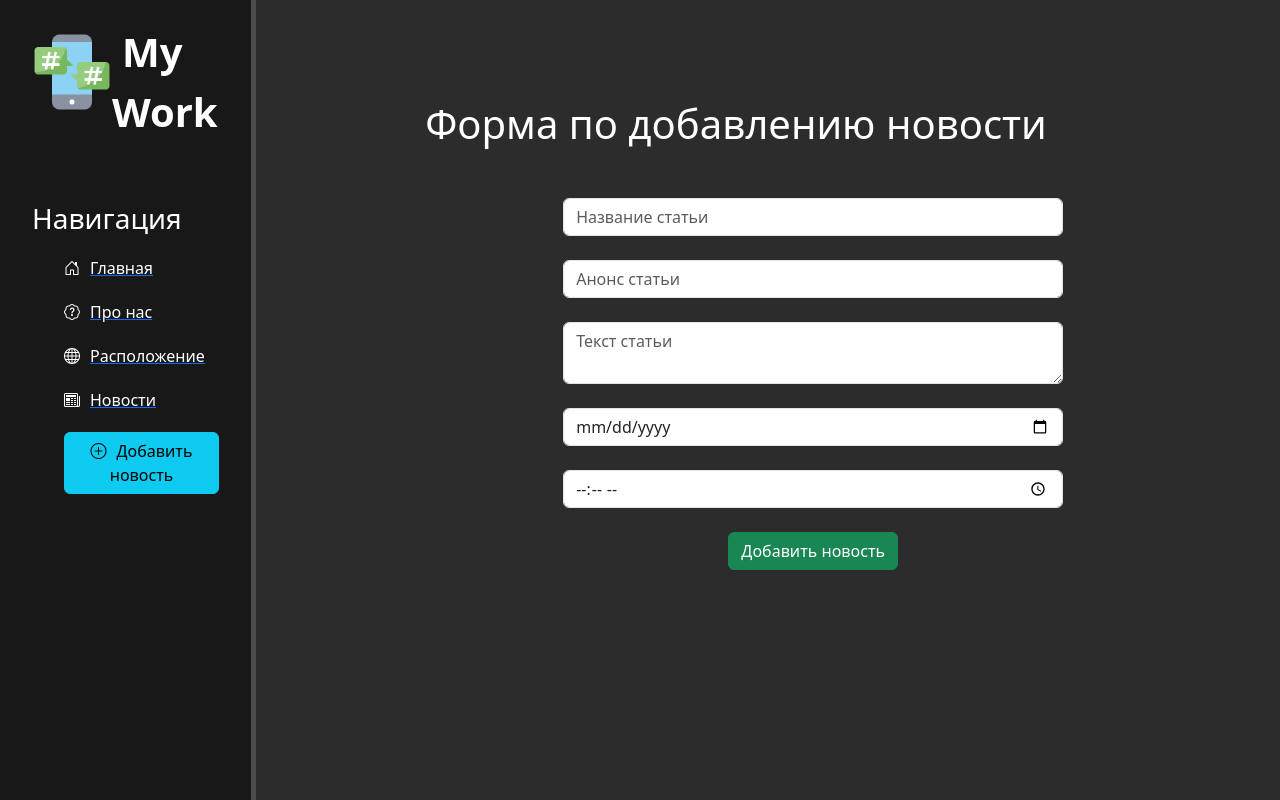
After one commit to AlexTer59/test_case, a Django app: page /news/create in a window 1280 px wide. The commit adds this page. Run offline with Django 4.2, Linux system fonts and the light colour scheme.

Commit message:
added create.html

```diff
--- a/test_case/main/static/main/css/main.css
+++ b/test_case/main/static/main/css/main.css
@@ -68,3 +68,10 @@ main .features p {max-width: 400px; margin: 20px auto}
     margin: 20px 34%;
     text-align: left;
 }
+
+form {
+    margin-left: 32%;
+    width: 500px;
+    margin-top: 50px;
+
+}
--- a/test_case/main/templates/main/layout.html
+++ b/test_case/main/templates/main/layout.html
@@ -25,6 +25,7 @@
             <a href="{% url 'about' %}"><li><i class="bi bi-patch-question"></i>Про нас</li></a>
             <a href="{% url 'location' %}"><li><i class="bi bi-globe"></i>Расположение</li></a>
             <a href="{% url 'news_home' %}"><li><i class="bi bi-newspaper"></i>Новости</li></a>
+            <a href="{% url 'create' %}"><li><button class="btn btn-info"><i class="bi bi-plus-circle"></i>Добавить новость</button></li></a>
         </ul>
     </aside>
     <main>
--- /dev/null
+++ b/test_case/news/templates/news/create.html
@@ -0,0 +1,18 @@
+{% extends 'main/layout.html' %}
+
+{% block title %}Форма по добавлению новости{% endblock %}
+
+{% block content %}
+    <div class="features">
+        <h1>Форма по добавлению новости</h1>
+        <form method="post">
+            {% csrf_token %}
+            <input type="text" placeholder="Название статьи" class="form-control"><br>
+            <input type="text" placeholder="Анонс статьи" class="form-control"><br>
+            <textarea class="form-control" placeholder="Текст статьи"></textarea><br>
+            <input type="date" class="form-control"><br>
+            <input type="time" class="form-control"><br>
+            <button class="btn btn-success" type="submit">Добавить новость</button>
+        </form>
+    </div>
+{% endblock %}
--- a/test_case/news/urls.py
+++ b/test_case/news/urls.py
@@ -3,5 +3,6 @@ from . import views
 
 urlpatterns = [
     path('', views.news_home, name='news_home'),
+    path('create', views.create, name='create')
 
 ]
--- a/test_case/news/views.py
+++ b/test_case/news/views.py
@@ -4,4 +4,8 @@ from .models import Articles
 def news_home(request):
     news = Articles.objects.order_by('-date')
     return render(request, 'news/news_home.html', {'news': news})
+
+
+def create(request):
+    return render(request, 'news/create.html')
 # Create your views here.
```
